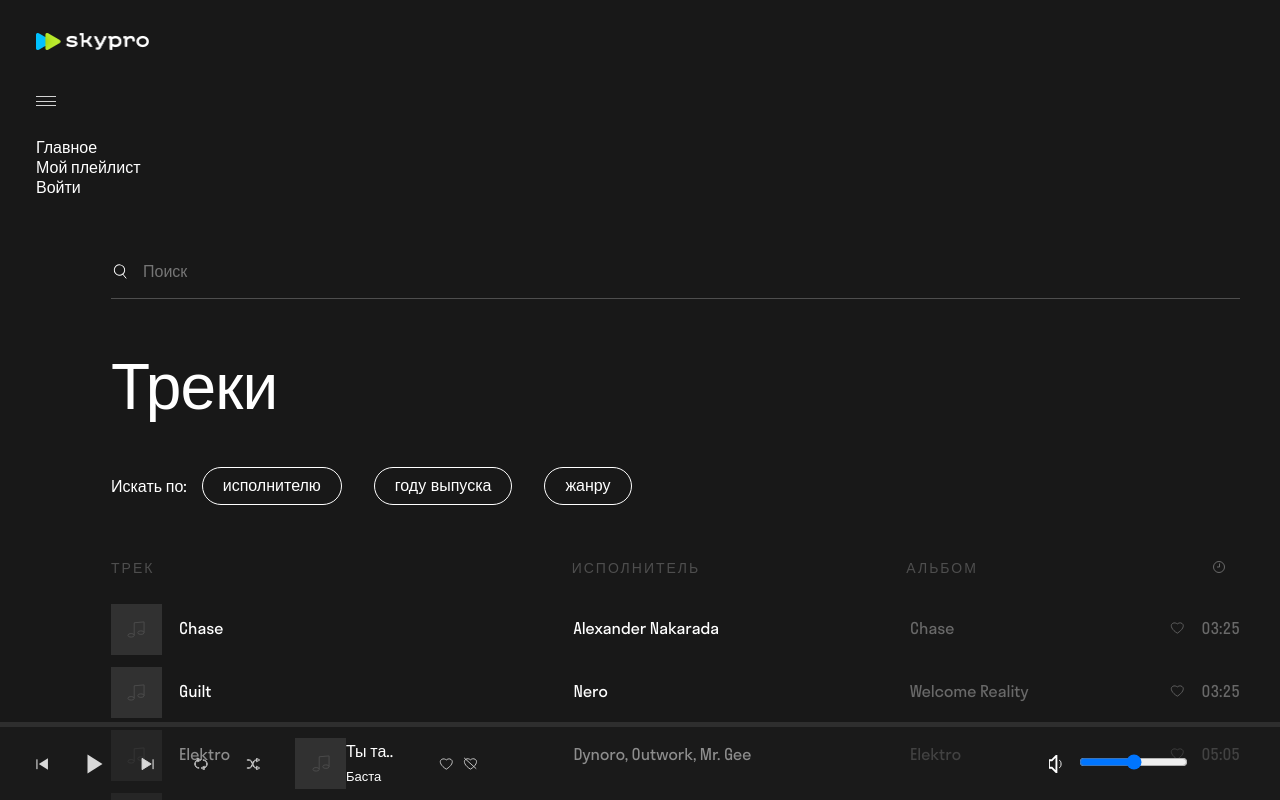
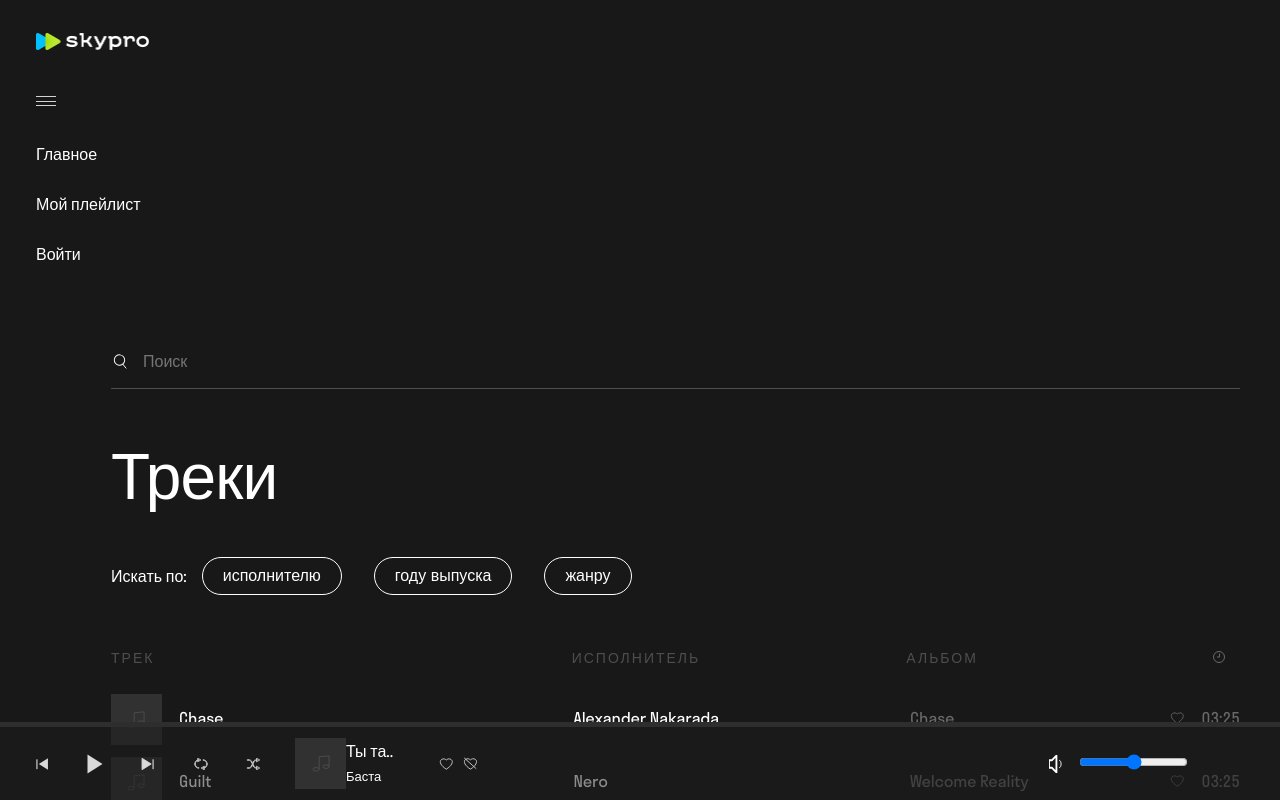
Before and after one commit to olgajacobs/Player, a React (Create React App) app: page / in a window 1280 px wide. Built offline with nearby package versions, Linux system fonts and the light colour scheme; the HTML template or start-up script is replaced by a standard one.

Commit message:
Ремонт LeftBlock 2

```diff
--- a/src/Components/LeftBlockMenu/LeftBlockMenu.jsx
+++ b/src/Components/LeftBlockMenu/LeftBlockMenu.jsx
@@ -20,9 +20,9 @@ function LeftBlockMenu({ loading = false }) {
           </div>
           <div className={styles.menu}>
             <ul className={styles.menu__items}>
-              <li className="menu__item">Главное</li>
-              <li className="menu__item">Mой плейлист</li>
-              <li className="menu__item">Войти</li>
+              <li className={styles.menu__item}>Главное</li>
+              <li className={styles.menu__item}>Mой плейлист</li>
+              <li className={styles.menu__item}>Войти</li>
             </ul>
           </div>
         </section>
@@ -42,18 +42,18 @@ function LeftBlockMenu({ loading = false }) {
           {visible && (
             <div className={styles.menu}>
               <ul className={styles.menu__items}>
-                <li className="menu__item">
+                <li className={styles.menu__item}>
                   <NavLink className={styles.menu__link} to="/">
                     Главное
                   </NavLink>
                 </li>
-                <li className="menu__item">
-                  <NavLink className="menu__link" to="/registration">
+                <li className={styles.menu__item}>
+                  <NavLink className={styles.menu__link} to="/registration">
                     Мой плейлист
                   </NavLink>
                 </li>
-                <li className="menu__item">
-                  <NavLink className="menu__link" to="/login">
+                <li className={styles.menu__item}>
+                  <NavLink className={styles.menu__link} to="/login">
                     Войти
                   </NavLink>
                 </li>
--- a/src/Components/LeftBlockMenu/LeftBlockMenu.module.css
+++ b/src/Components/LeftBlockMenu/LeftBlockMenu.module.css
@@ -41,3 +41,14 @@
   padding: 18px 0 10px 0;
   text-align: left;
 }
+.menu__item {
+  padding: 5px 0;
+  margin-bottom: 16px;
+}
+
+.menu__link {
+  color: #ffffff;
+  font-weight: 400;
+  font-size: 16px;
+  line-height: 24px;
+}
```
